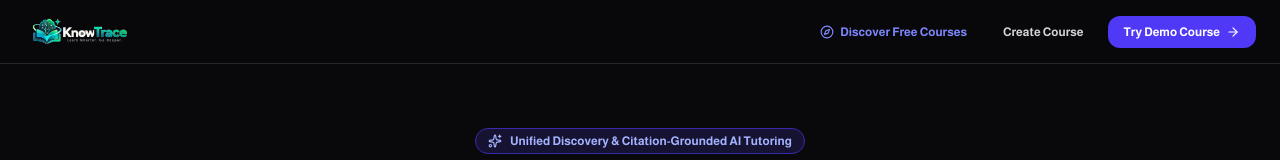
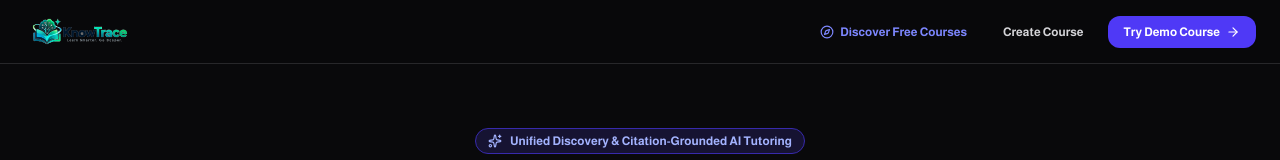
Before and after one commit to RahulRavulakolu/KnowTrace, a Next.js app in the folder frontend/: page /landing in a window 1280 px wide. Shown: the top 160 px of the page. Built offline with nearby package versions, Linux system fonts and the light colour scheme; no server answers.

Commit message:
feat: add HeroSection component, Logo component, and dark mode logo asset

```diff
--- a/frontend/src/components/Logo.tsx
+++ b/frontend/src/components/Logo.tsx
@@ -27,37 +27,14 @@ export function Logo({
 
   const content = (
     <div className={`inline-flex items-center gap-2 select-none ${className}`}>
-      {variant === 'icon' ? (
-        <Image
-          src="/logo-icon.png"
-          alt="KnowTrace"
-          width={96}
-          height={96}
-          className={`${sizeClasses} object-contain transition-transform group-hover:scale-105`}
-          priority={priority}
-        />
-      ) : (
-        <>
-          {/* Light mode logo */}
-          <Image
-            src="/logo.png"
-            alt="KnowTrace — Learn Smarter. Go Deeper."
-            width={270}
-            height={99}
-            className={`${sizeClasses} object-contain dark:hidden transition-transform group-hover:scale-[1.02]`}
-            priority={priority}
-          />
-          {/* Dark mode logo */}
-          <Image
-            src="/logo-dark.png"
-            alt="KnowTrace — Learn Smarter. Go Deeper."
-            width={270}
-            height={99}
-            className={`${sizeClasses} object-contain hidden dark:block transition-transform group-hover:scale-[1.02]`}
-            priority={priority}
-          />
-        </>
-      )}
+      <Image
+        src="/logo.png"
+        alt="KnowTrace"
+        width={270}
+        height={99}
+        className={`${sizeClasses} object-contain transition-transform group-hover:scale-[1.02]`}
+        priority={priority}
+      />
     </div>
   );
 
--- a/frontend/src/components/prisma/HeroSection.tsx
+++ b/frontend/src/components/prisma/HeroSection.tsx
@@ -49,17 +49,15 @@ export const HeroSection: React.FC = () => {
         {/* Floating Brand Navbar */}
         <header className="absolute top-0 left-1/2 -translate-x-1/2 z-30 w-full max-w-4xl px-3 sm:px-6 pt-3 sm:pt-6">
           <nav className="bg-black/80 backdrop-blur-2xl rounded-full px-3.5 sm:px-6 py-2 border border-white/10 shadow-[0_12px_40px_rgba(0,0,0,0.7)] flex items-center justify-between gap-3 sm:gap-6">
-            <Link href="/" className="flex items-center gap-2 group shrink-0">
+            <Link href="/" className="flex items-center group shrink-0">
               <Image
-                src="/logo-icon.png"
+                src="/logo.png"
                 alt="KnowTrace"
-                width={28}
-                height={28}
-                className="w-6 h-6 sm:w-7 sm:h-7 object-contain transition-transform group-hover:scale-105"
+                width={130}
+                height={48}
+                className="h-7 sm:h-8 w-auto object-contain transition-transform group-hover:scale-105"
+                priority
               />
-              <span className="text-xs sm:text-sm font-extrabold tracking-tight text-[#EDEDE8] group-hover:text-white">
-                KnowTrace
-              </span>
             </Link>
 
             <ul className="flex items-center gap-1 sm:gap-3 md:gap-5">
```
Also changed, not shown: frontend/public/logo-dark.png.
